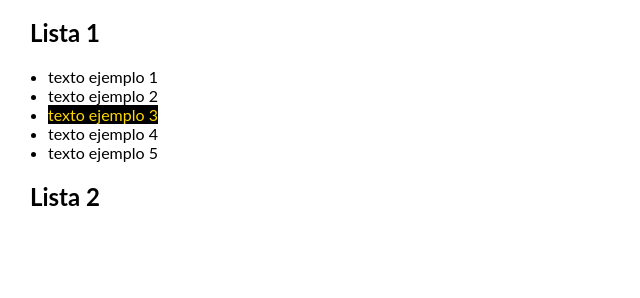
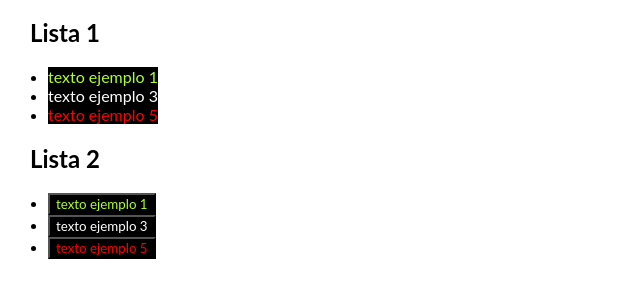
Before and after one commit to TFCarlos/ejercicio-javascript-2-pqhxt7, a plain HTML site: page index.html in a window 1280 px wide. Shown: the part 50-348 px from the top of the page, without its empty margins (0-640 px from the left). Drawn offline with Linux system fonts and the light colour scheme.

Commit message:
2 terminado

```diff
--- a/script.js
+++ b/script.js
@@ -14,5 +14,67 @@
 window.addEventListener("load", onLoad);
 
 function onLoad() {
-  console.log("hi");
+  addAllClasses();
+  removeOdd();
+  createList2();
 }
+
+// Agrega las clases element-n.
+function addAllClasses() {
+  // Nos quedamos <ul>
+  let pointer = document.querySelector(".selected").parentElement.parentElement
+    .childNodes;
+
+  let counter = 1;
+  for (var i = 0; i < pointer.length; i++) {
+    if (pointer[i] instanceof HTMLLIElement) {
+      // Del <li>, nos ubicamos en <span>.
+      var li = pointer[i].children;
+      // Agregamos la clase.
+      li[0].classList.add("element-" + counter);
+      counter++;
+    }
+  }
+}
+
+// Borrar Impares.
+function removeOdd() {
+  var liList = document.querySelectorAll("li");
+  liList[1].remove();
+  liList[3].remove();
+}
+
+// Crear lista2.
+function createList2() {
+  //Nos ubicamos en la lista2
+  var list2 = document.getElementById("list2");
+  console.log(list2);
+
+  //Creamos los botones && clases
+  let button1 = document.createElement("BUTTON");
+  button1.classList.add("element-1");
+  button1.innerHTML = "texto ejemplo 1";
+
+  let button3 = document.createElement("BUTTON");
+  button3.classList.add("element-3");
+  button3.innerHTML = "texto ejemplo 3";
+
+  let button5 = document.createElement("BUTTON");
+  button5.classList.add("element-5");
+  button5.innerHTML = "texto ejemplo 5";
+
+  //Creamos li.
+  let li1 = document.createElement("LI");
+  let li3 = document.createElement("LI");
+  let li5 = document.createElement("LI");
+
+  //Agregamos
+  li1.appendChild(button1);
+  list2.appendChild(li1);
+
+  li3.appendChild(button3);
+  list2.appendChild(li3);
+
+  li5.appendChild(button5);
+  list2.appendChild(li5);
+}
```
Also changed, not shown: index.html (+2 -0 lines).
